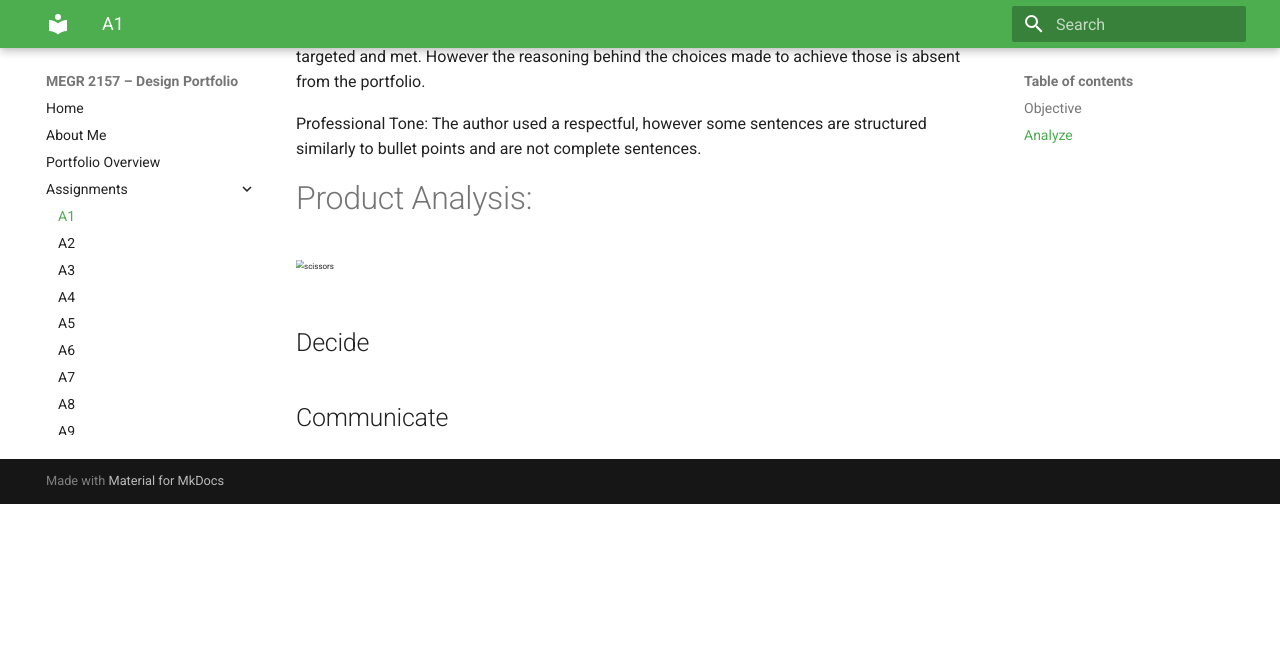
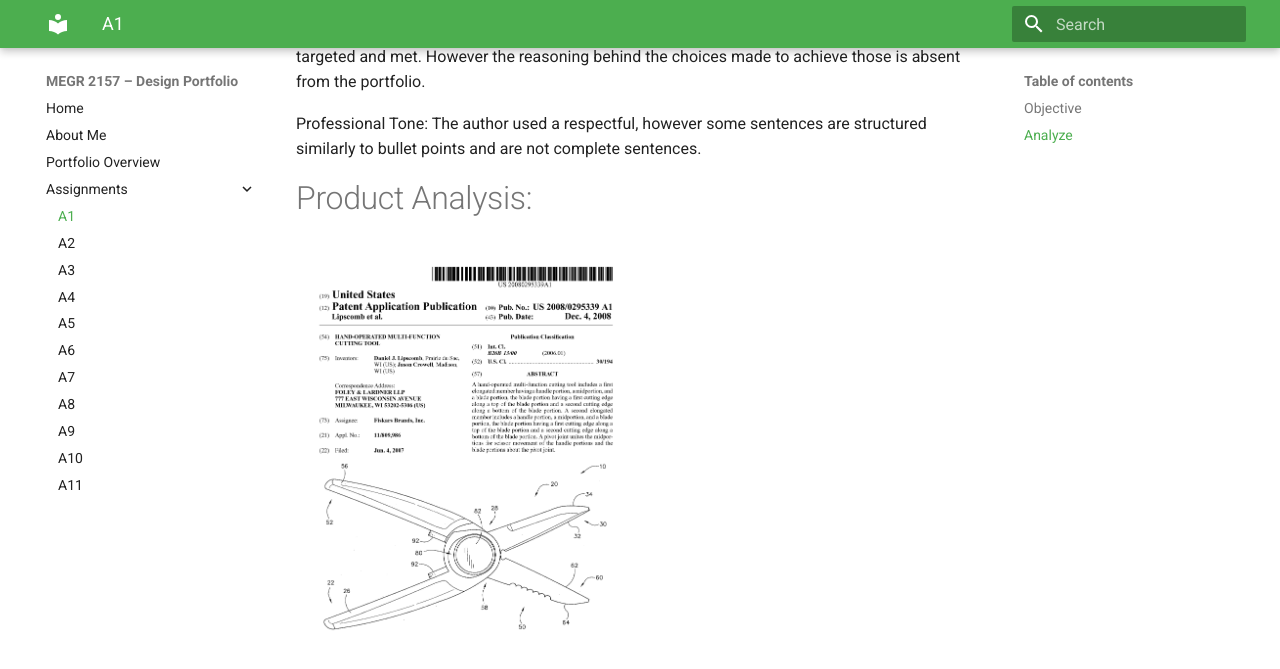
Before and after one commit to nnicho12/Noah-Nicholson-Portfolio, an MkDocs documentation site: the page built from docs/assignments/A01/index.md, in a window 1280 px wide and 900 px high, scrolled down 1081 px. Shown: the top 669 px of the window. Built offline with MkDocs 1.6.1 and Material for MkDocs 9.7.7, drawn with Linux system fonts in a browser that asks for light colours; before the commit the page ends 1585 px from its top, so only the background shows below that.

Commit message:
Fix image source for scissors in index.md
Updated image path for scissors in product analysis section.

```diff
--- a/docs/assignments/A01/index.md
+++ b/docs/assignments/A01/index.md
@@ -31,7 +31,7 @@ Professional Tone: The author used a respectful, however some sentences are stru
 
 
 # Product Analysis:
-<img src="/path/to/scissors.png" alt="scissors" style="transform:scale(0.5); transform-origin:left top; display:inline-block;">
+<img src="scissors.png" alt="scissors" style="transform:scale(0.5); transform-origin:left top; display:inline-block;">
 ## Decide
 
 
```
